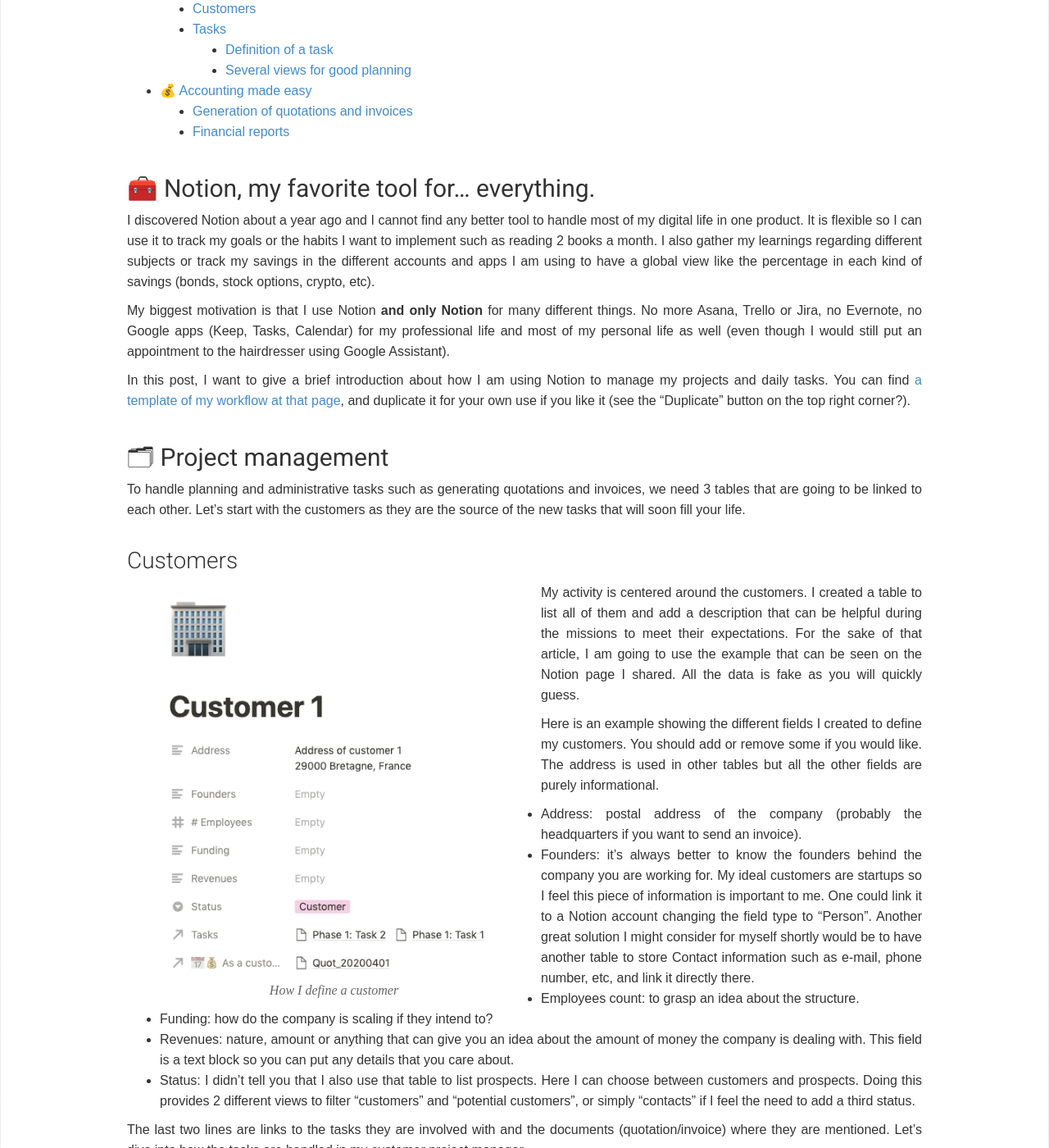
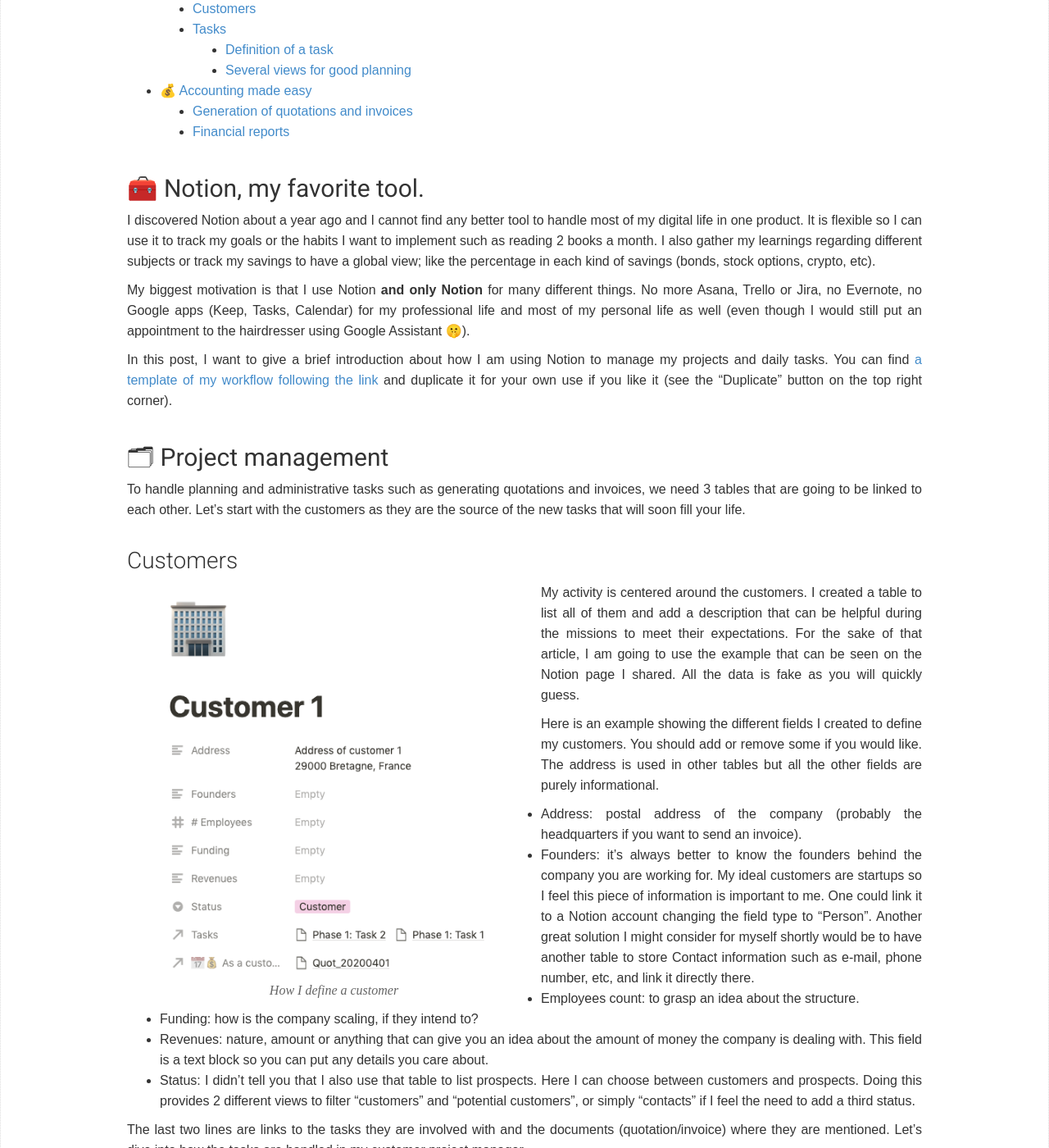
Before and after one commit to fouge/fouge.github.io, a Jekyll site: the page built from _posts/2020-04-13-project-management-notion.md, in a window 1280 px wide and 1400 px high, scrolled down 404 px. Shown: the whole window at 82% size. Built offline with Jekyll 4.4.1, drawn with Linux system fonts in a browser that asks for light colours; nearby versions of some CDN libraries; some web fonts are replaced; some of the changed text lies outside the part shown.

Commit message:
Last mods, share on twitter available

```diff
--- a/_includes/head.html
+++ b/_includes/head.html
@@ -37,7 +37,11 @@
 
 <script src="{{ site.baseurl }}/js/main.js"></script>
 
-<script type="text/javascript" src="https://platform-api.sharethis.com/js/sharethis.js#property=5e90952da034e50012b52d5a&product=inline-share-buttons" async="async"></script>
+<script>
+    window.onload = function() {
+        twitter_share.href = 'https://twitter.com/share?url='+ encodeURIComponent(location.href) + '&amp;text="{{ page.title }}"%20by%20@cyrilfougeray'
+    }
+</script>
 
 <!--
 /*
--- a/_layouts/post.html
+++ b/_layouts/post.html
@@ -31,8 +31,16 @@
     </div>
   </section>
 </div>
-<div class="sharethis-inline-reaction-buttons"></div>
-<div class="sharethis-inline-share-buttons"></div>
+<div class="row center-text">
+  <ul class="social-icons social-index-page">
+    <li>
+      <i class="fa fa-share-alt" alt="Share" style="color: #777";></i>
+    </li>
+    <li>
+      <a id="twitter_share" href="" target="_blank"><i class="fa fa-twitter" style="color: #00acee;"></i></a>
+    </li>
+  </ul>
+</div>
 <p class="center-text" style="padding: 30px;">
   <a href="{{ site.baseurl }}/blog">Back to blog</a>
 </p>
--- a/_posts/2020-04-13-project-management-notion.md
+++ b/_posts/2020-04-13-project-management-notion.md
@@ -16,13 +16,13 @@
 {:toc}
 
 
-## 🧰 Notion, my favorite tool for... everything.
+## 🧰 Notion, my favorite tool.
 
-I discovered Notion about a year ago and I cannot find any better tool to handle most of my digital life in one product. It is flexible so I can use it to track my goals or the habits I want to implement such as reading 2 books a month. I also gather my learnings regarding different subjects or track my savings in the different accounts and apps I am using to have a global view like the percentage in each kind of savings (bonds, stock options, crypto, etc).
+I discovered Notion about a year ago and I cannot find any better tool to handle most of my digital life in one product. It is flexible so I can use it to track my goals or the habits I want to implement such as reading 2 books a month. I also gather my learnings regarding different subjects or track my savings to have a global view; like the percentage in each kind of savings (bonds, stock options, crypto, etc).
 
-My biggest motivation is that I use Notion **and only Notion** for many different things. No more Asana, Trello or Jira, no Evernote, no Google apps (Keep, Tasks, Calendar) for my professional life and most of my personal life as well (even though I would still put an appointment to the hairdresser using Google Assistant).
+My biggest motivation is that I use Notion **and only Notion** for many different things. No more Asana, Trello or Jira, no Evernote, no Google apps (Keep, Tasks, Calendar) for my professional life and most of my personal life as well (even though I would still put an appointment to the hairdresser using Google Assistant 🤫).
 
-In this post, I want to give a brief introduction about how I am using Notion to manage my projects and daily tasks. You can find [a template of my workflow at that page](https://www.notion.so/cyrilfougeray/Template-Project-Management-Freelance-0bc724c96e534823983b4ef39d951460), and duplicate it for your own use if you like it (see the "Duplicate" button on the top right corner?).
+In this post, I want to give a brief introduction about how I am using Notion to manage my projects and daily tasks. You can find [a template of my workflow following the link](https://www.notion.so/cyrilfougeray/Template-Project-Management-Freelance-0bc724c96e534823983b4ef39d951460) and duplicate it for your own use if you like it (see the "Duplicate" button on the top right corner).
 
 ## 🗂 Project management
 
@@ -42,8 +42,8 @@
 - Address: postal address of the company (probably the headquarters if you want to send an invoice).
 - Founders: it's always better to know the founders behind the company you are working for. My ideal customers are startups so I feel this piece of information is important to me. One could link it to a Notion account changing the field type to "Person". Another great solution I might consider for myself shortly would be to have another table to store Contact information such as e-mail, phone number, etc, and link it directly there.
 - Employees count: to grasp an idea about the structure.
-- Funding: how do the company is scaling if they intend to?
-- Revenues: nature, amount or anything that can give you an idea about the amount of money the company is dealing with. This field is a text block so you can put any details that you care about.
+- Funding: how is the company scaling, if they intend to?
+- Revenues: nature, amount or anything that can give you an idea about the amount of money the company is dealing with. This field is a text block so you can put any details you care about.
 - Status: I didn't tell you that I also use that table to list prospects. Here I can choose between customers and prospects. Doing this provides 2 different views to filter "customers" and "potential customers", or simply "contacts" if I feel the need to add a third status.
 
 The last two lines are links to the tasks they are involved with and the documents (quotation/invoice) where they are mentioned. Let's dive into how the tasks are handled in my customer project manager.
@@ -63,7 +63,7 @@
   <figcaption>Tasks' properties</figcaption>
 </figure>
 
-Let's go through the different fields defining a task. All those fields have a different role and they are all useful to have a clear understanding of the work to be done.
+Let's go through the different fields defining a task. All those fields have a different role and they are all useful to have a clear understanding of the work to be done:
 
 - Status: the simplest way to give a status to a task is to have the three states: "Not started", "In Progress", "Done". In order to work on future quotations, I also added the "Draft" state. Those are tasks I am currently trying to define or that are waiting for customer approval.
 - Customer: that field is taken from the Customer database we created before. It's really easy to find the right customer by typing the first letters when adding the customer.
```
Also changed, not shown: other parts of _posts/2020-04-13-project-management-notion.md (+3 -3 lines).
